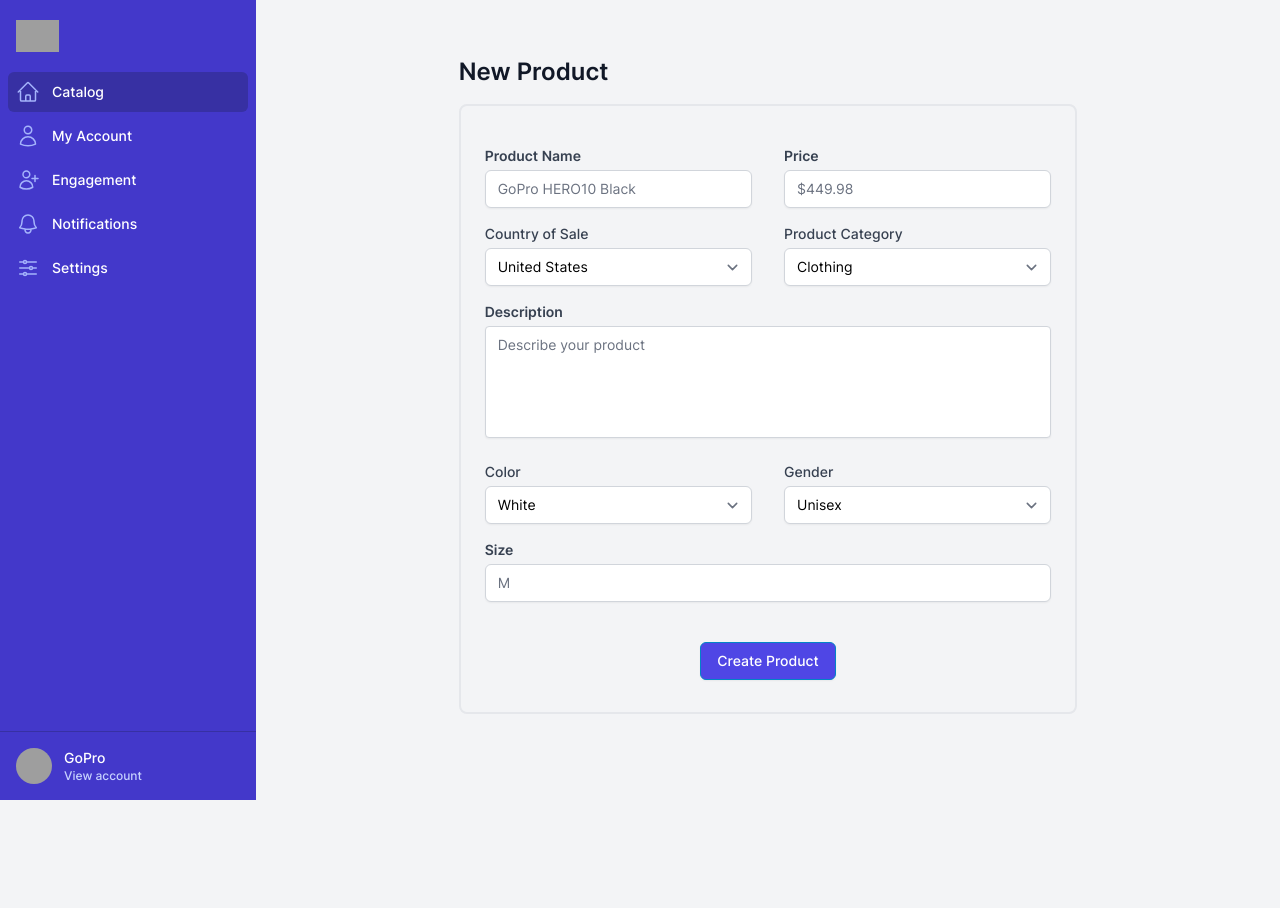
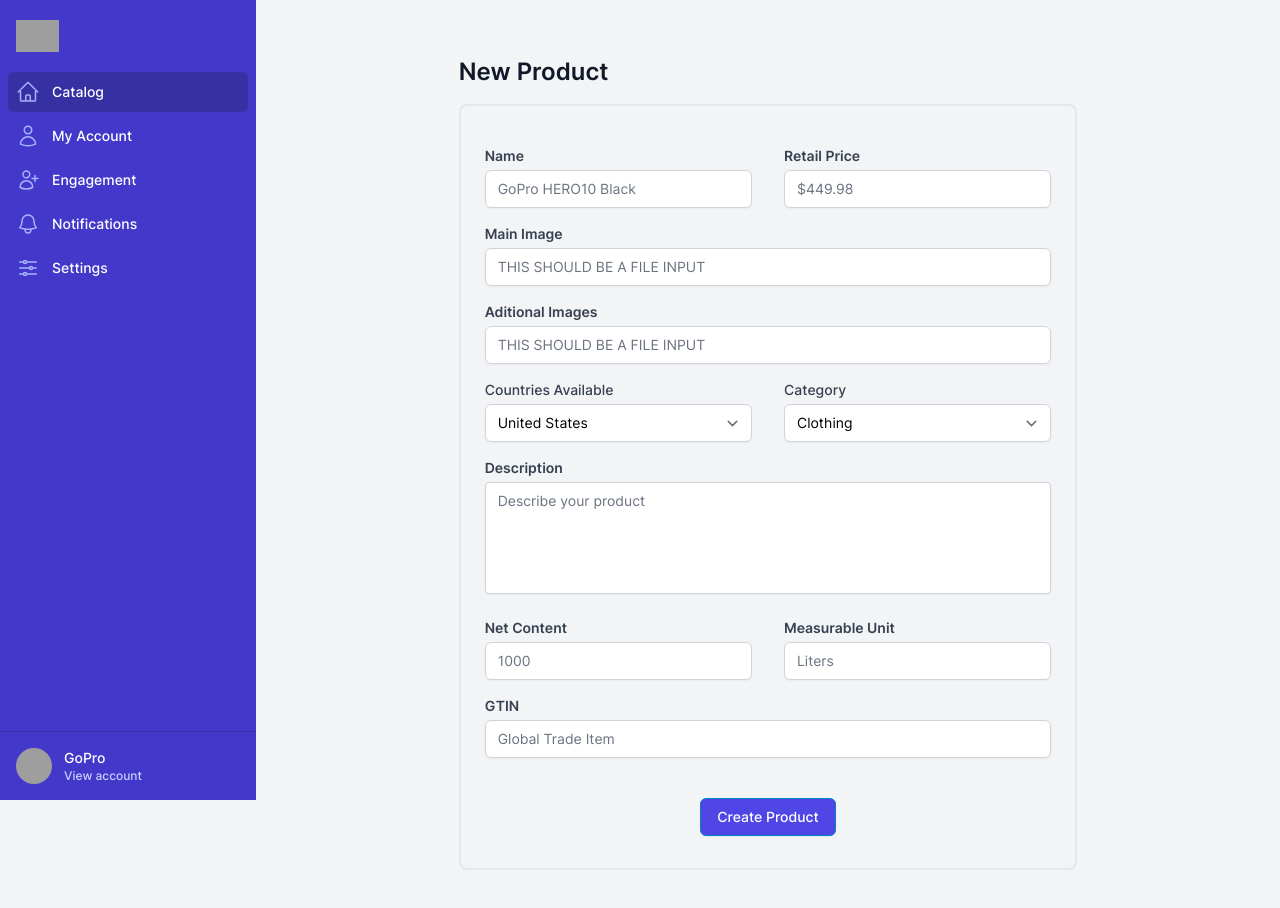
Before and after one commit to 0xgoldenlion/Brandinate-Monorepo, a Next.js app in the folder react-app/: page /catalog/new in a window 1280 px wide. Shown: the top 908 px of the page. Before the commit the page ends 800 px from the top, so only its background shows below. Built offline with nearby package versions, Linux system fonts and the light colour scheme; grey boxes are pictures that could not be loaded; what @composedb/client would draw is missing.

Commit message:
new product integration

```diff
--- a/react-app/src/components/form-controls/Dropdown.tsx
+++ b/react-app/src/components/form-controls/Dropdown.tsx
@@ -1,14 +1,20 @@
 import React from 'react';
+import { ProductType } from '@/pages/catalog/new';
 
 export default function Dropdown({
   name,
   options,
   disabled,
+  onChange,
+  content,
 }: {
   name: string;
   options: string[];
   disabled?: boolean;
+  onChange: any; //how should be declared?
+  content: ProductType;
 }) {
+
   const formatedName = name.toLowerCase().replace(' ', '');
 
   return (
@@ -25,6 +31,8 @@ export default function Dropdown({
           autoComplete={formatedName}
           className='block w-full rounded-md border-gray-300 shadow-sm focus:border-indigo-500 focus:ring-indigo-500 sm:text-sm'
           disabled={disabled}
+          value={content[formatedName]}
+          onChange={(e) => onChange(e)}
         >
           {options.map((opt, index) => (
             <option key={index}>{opt}</option>
--- a/react-app/src/components/form-controls/Input.tsx
+++ b/react-app/src/components/form-controls/Input.tsx
@@ -1,10 +1,18 @@
 import React from 'react';
+import { ProductType } from '@/pages/catalog/new';
+
 
 export default function Input({
   name,
+  disabled,
+  onChange,
+  content,
   placeholder,
 }: {
   name: string;
+  disabled: boolean;
+  onChange: any; //how should be declared?
+  content: ProductType;
   placeholder: string;
 }) {
   const formatedName = name.toLowerCase().replace(' ', '');
@@ -24,6 +32,9 @@ export default function Input({
           autoComplete={formatedName}
           className='block w-full rounded-md border-gray-300 shadow-sm focus:border-indigo-500 focus:ring-indigo-500 sm:text-sm'
           placeholder={placeholder}
+          value={content[formatedName]}
+          disabled={disabled}
+          onChange={(e) => onChange(e)}
         />
       </div>
     </>
--- a/react-app/src/pages/catalog/new.tsx
+++ b/react-app/src/pages/catalog/new.tsx
@@ -6,7 +6,75 @@ import Input from '@/components/form-controls/Input';
 import Textarea from '@/components/form-controls/Textarea';
 import AppLayout from '@/components/layout/AppLayout';
 
+import { gql, useMutation } from '@apollo/client'
+import { useState } from 'react';
+
+export interface ProductType {
+  price: string;
+  gender: string;
+  aditionalImages: string;
+  countriesAvailable: string;
+  gtin: string;
+  mainImage: string;
+  retailPrize: string;
+  netContent: string;
+  category: string;
+  description: string;
+  name: string;
+  measurableUnit: string;
+}
+
+
+const CREATE_PRODUCT_MUTATION = gql`
+  mutation CreateProduct($input: CreateProductInput!) {
+    createProduct(input: $input) {
+      document {
+        id
+      }
+    }
+  }
+`
+
 export default function NewProduct() {
+  const initialProduct = {
+    aditionalImages: '',
+    countriesAvailable: '',
+    gtin: '',
+    mainImage: '',
+    retailPrice: '',
+    netContent: '',
+    category: '',
+    description: '',
+    name: '',
+    measurableUnit: '',
+  }
+  const [content, setContent] = useState(initialProduct)
+  const [createProduct, { loading }] = useMutation(CREATE_PRODUCT_MUTATION, {
+    refetchQueries: ['ProductsList'],
+  })
+
+  const onSave = () => {
+    createProduct({ variables: { input: { content } } }).then(
+      (res) => {
+        const id = res.data?.createProduct?.document?.id
+        // navigate(`/notes/${id}`)
+      },
+      (err) => {
+        alert(err)
+      }
+    )
+  }
+
+  const handleCreateProduct = (e) => {
+    e.preventDefault()
+    console.log(content)
+  }
+
+  const handleChange = (e) => {
+    const { name, value } = e.target;
+    setContent({...content, [name]: value})
+  }
+
   return (
     <AppLayout>
       <div className='mx-auto w-4/6 p-8 px-4 sm:px-6 md:px-8'>
@@ -17,34 +85,70 @@ export default function NewProduct() {
             <div className='m-6 grid grid-cols-6 gap-y-4 gap-x-8'>
               <div className='col-span-3'>
                 <Input
-                  name='Product Name'
+                  name='Name'
+                  disabled= { loading }
+                  onChange= {handleChange}
+                  content={content}
                   placeholder='GoPro HERO10 Black'
                 ></Input>
               </div>
               <div className='col-span-3'>
-                <Input name='Price' placeholder='$449.98'></Input>
+                <Input
+                  name='Retail Price'
+                  disabled= { loading }
+                  onChange= {handleChange}
+                  content={content}
+                  placeholder='$449.98'
+                ></Input>
+              </div>
+              <div className='col-span-6'>
+                <Input
+                  name='Main Image'
+                  disabled= { loading }
+                  onChange= {handleChange}
+                  content={content}
+                  placeholder='THIS SHOULD BE A FILE INPUT'
+                ></Input>
+              </div>
+              <div className='col-span-6'>
+                <Input
+                  name='Aditional Images'
+                  disabled= { loading }
+                  onChange= {handleChange}
+                  content={content}
+                  placeholder='THIS SHOULD BE A FILE INPUT'
+                ></Input>
               </div>
               <div className='col-span-3'>
                 <Dropdown
-                  name='Country of Sale'
+                  name='Countries Available'
                   options={['United States']}
+                  disabled={loading}
+                  onChange={handleChange}
+                  content={content}
                 ></Dropdown>
               </div>
               <div className='col-span-3'>
                 <Dropdown
-                  name='Product Category'
+                  name='Category'
                   options={['Clothing', 'Sports Wear']}
+                  disabled={loading}
+                  onChange={handleChange}
+                  content={content}
                 ></Dropdown>
               </div>
 
               <div className='col-span-6 h-28'>
                 <Textarea
                   name='Description'
+                  disabled= { loading }
+                  onChange= {handleChange}
+                  content={content}
                   placeholder='Describe your product'
                 ></Textarea>
               </div>
             </div>
-            <div className='m-6 grid grid-cols-6 gap-y-4 gap-x-8'>
+            {/* <div className='m-6 grid grid-cols-6 gap-y-4 gap-x-8'>
               <div className='col-span-3'>
                 <Dropdown
                   name='Color'
@@ -58,12 +162,50 @@ export default function NewProduct() {
                 ></Dropdown>
               </div>
               <div className='col-span-6'>
-                <Input name='Size' placeholder='M'></Input>
+                <Input
+                  name='Size'
+                  disabled= { loading }
+                  onChange= {handleChange}
+                  content={content}
+                  placeholder='M'
+                ></Input>
+              </div>
+            </div> */}
+            <div className='m-6 grid grid-cols-6 gap-y-4 gap-x-8'>
+              <div className='col-span-3'>
+                <Input
+                  name='Net Content'
+                  disabled= { loading }
+                  onChange= {handleChange}
+                  content={content}
+                  placeholder='1000'
+                ></Input>
+              </div>
+              <div className='col-span-3'>
+                <Input
+                  name='Measurable Unit'
+                  disabled= { loading }
+                  onChange= {handleChange}
+                  content={content}
+                  placeholder='Liters'
+                ></Input>
+              </div>
+              <div className='col-span-6'>
+                <Input
+                  name='GTIN'
+                  disabled= { loading }
+                  onChange= {handleChange}
+                  content={content}
+                  placeholder='Global Trade Item'
+                ></Input>
               </div>
             </div>
             <div className='flex justify-center py-4'>
               <Link href='/catalog'>
-                <Button>Create Product</Button>
+                <Button
+                  onClick={(e) => handleCreateProduct(e)}
+                  disabled={loading}
+                >Create Product</Button>
               </Link>
             </div>
           </div>
```
Also changed, not shown: 1 other file (tests, documents, lock files or other folders).
